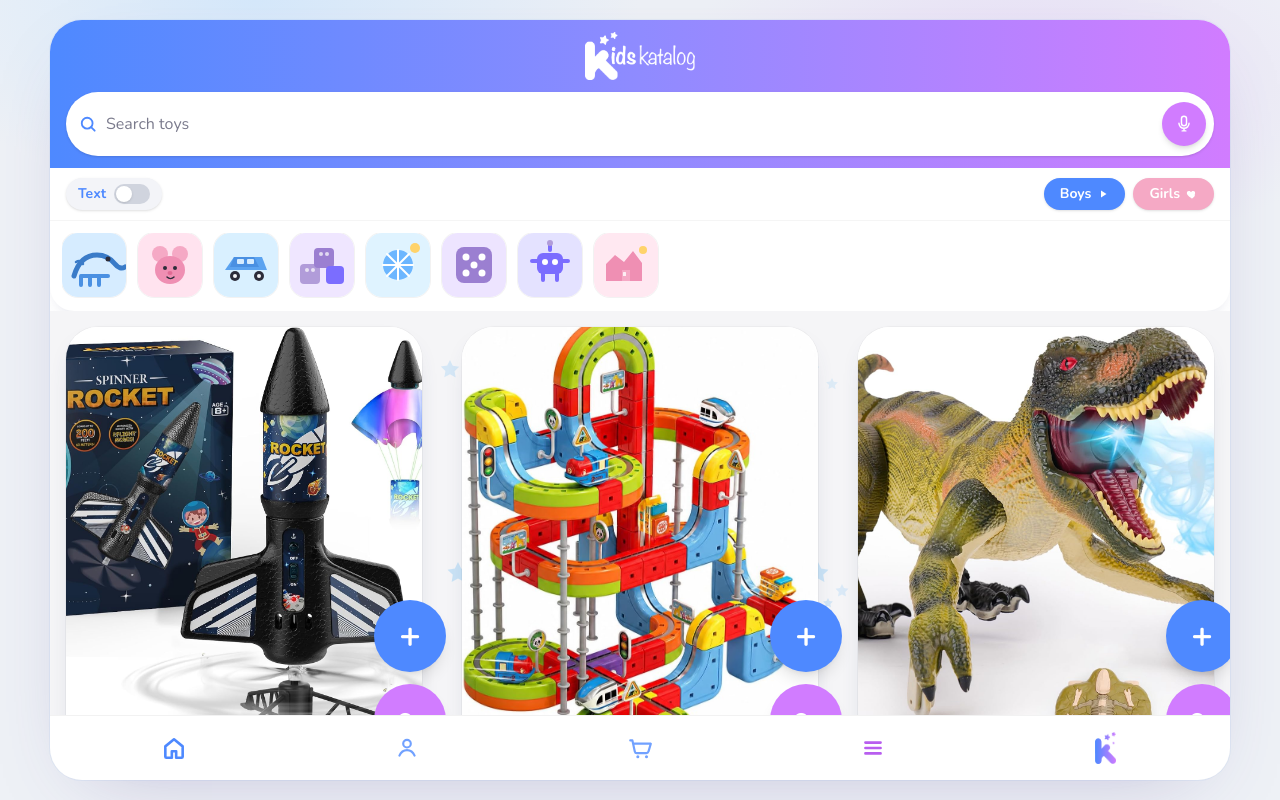
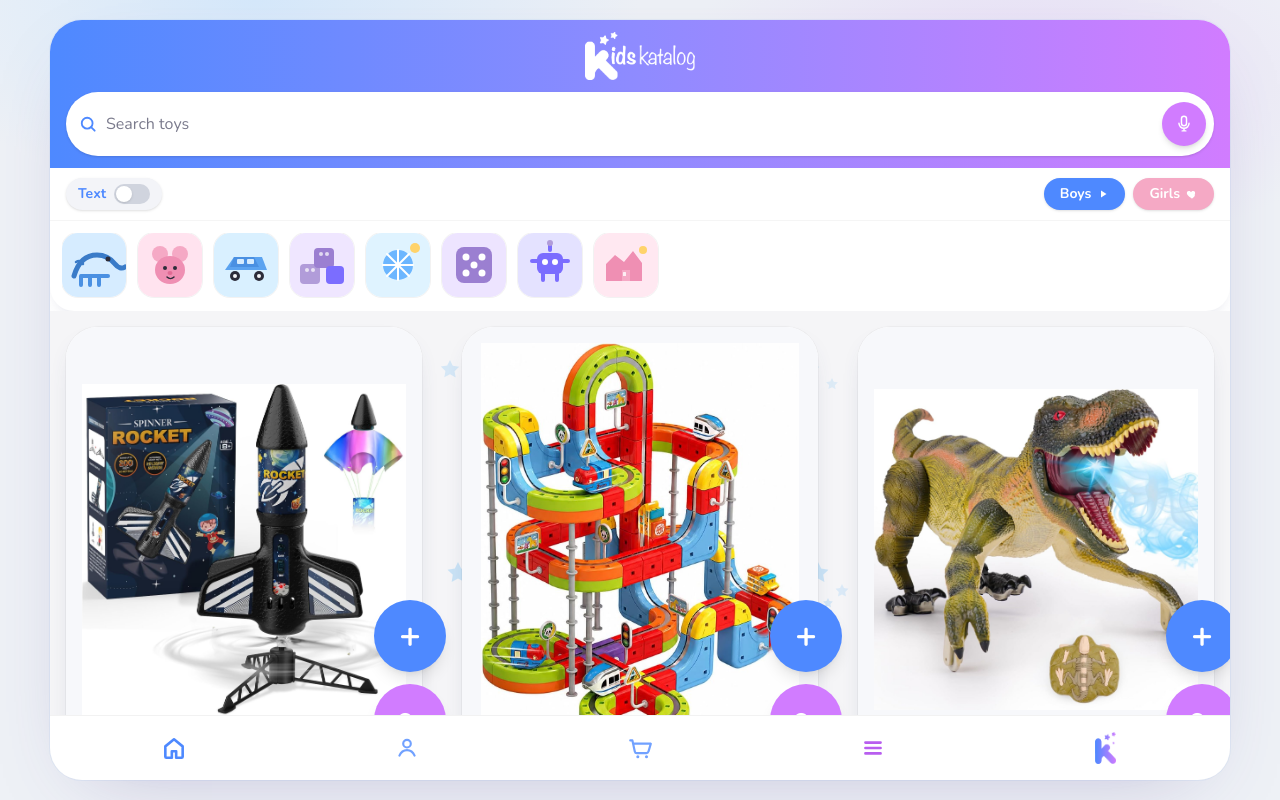
Before and after one commit to chastonbaggett-maker/kidskatalog, a Next.js app: page /shop in a window 1280 px wide. Built offline with nearby package versions, Linux system fonts and the light colour scheme.

Commit message:
Zoom out toy card images slightly
Use object-contain with padding so product photos show more of the toy
instead of cropping tightly in the 4:5 card frame.

```diff
--- a/src/components/FeedCard.tsx
+++ b/src/components/FeedCard.tsx
@@ -23,13 +23,13 @@ export function FeedCard({
       style={{ animationDelay: `${Math.min(index, 6) * 50}ms` }}
     >
       <div className="overflow-hidden rounded-[2rem] bg-white shadow-[0_12px_30px_-18px_rgba(60,70,120,0.45)] ring-1 ring-black/[0.03]">
-        <Link href={`/toy/${toy.id}`} className="relative block aspect-[4/5]">
+        <Link href={`/toy/${toy.id}`} className="relative block aspect-[4/5] bg-[#f7f8fb]">
           <Image
             src={toy.image}
             alt={toy.imageAlt}
             fill
             sizes="(max-width: 640px) 92vw, (max-width: 1024px) 45vw, 360px"
-            className="object-cover"
+            className="object-contain p-3 sm:p-4"
             priority={index < 2}
           />
         </Link>
```
